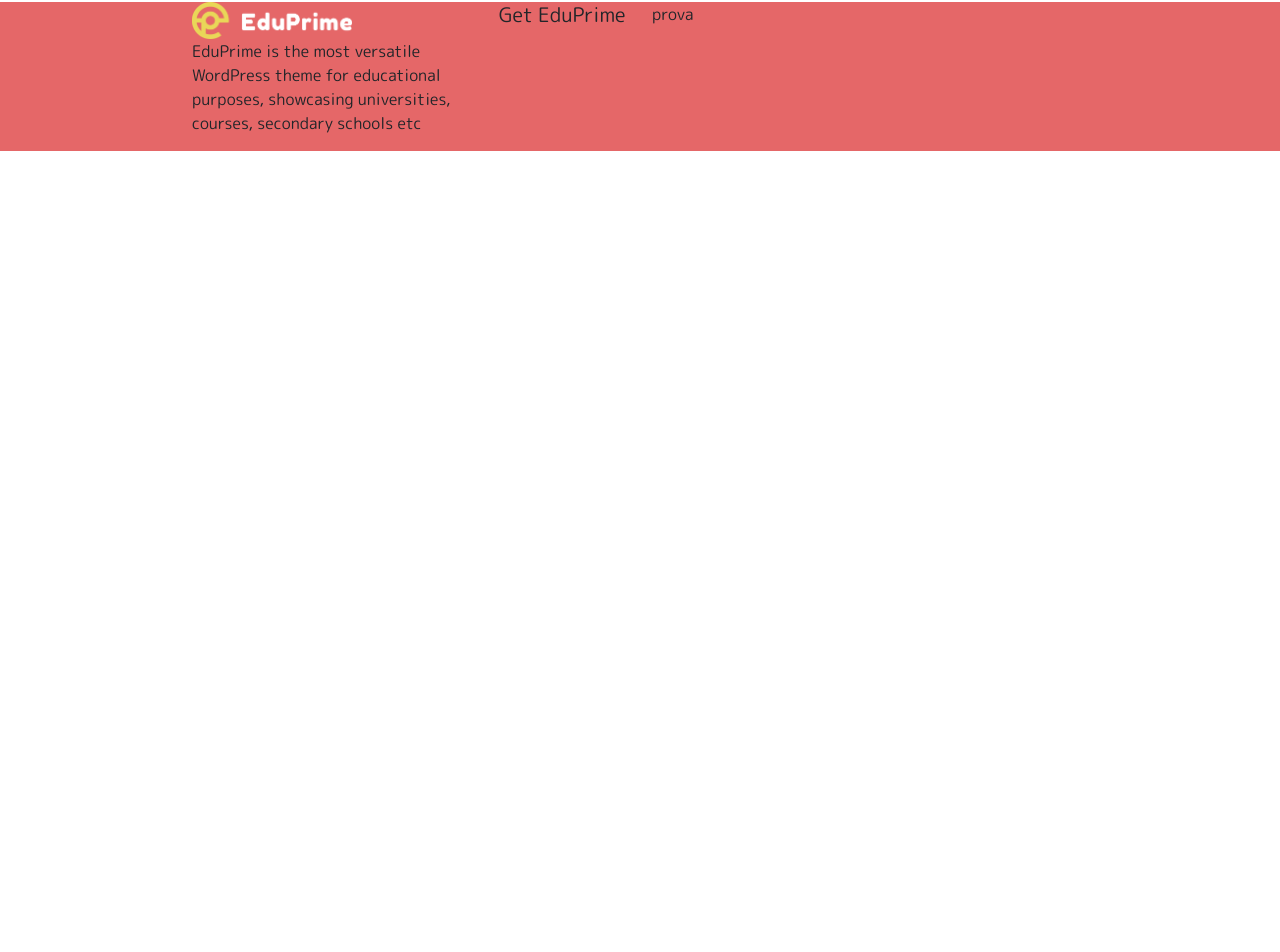
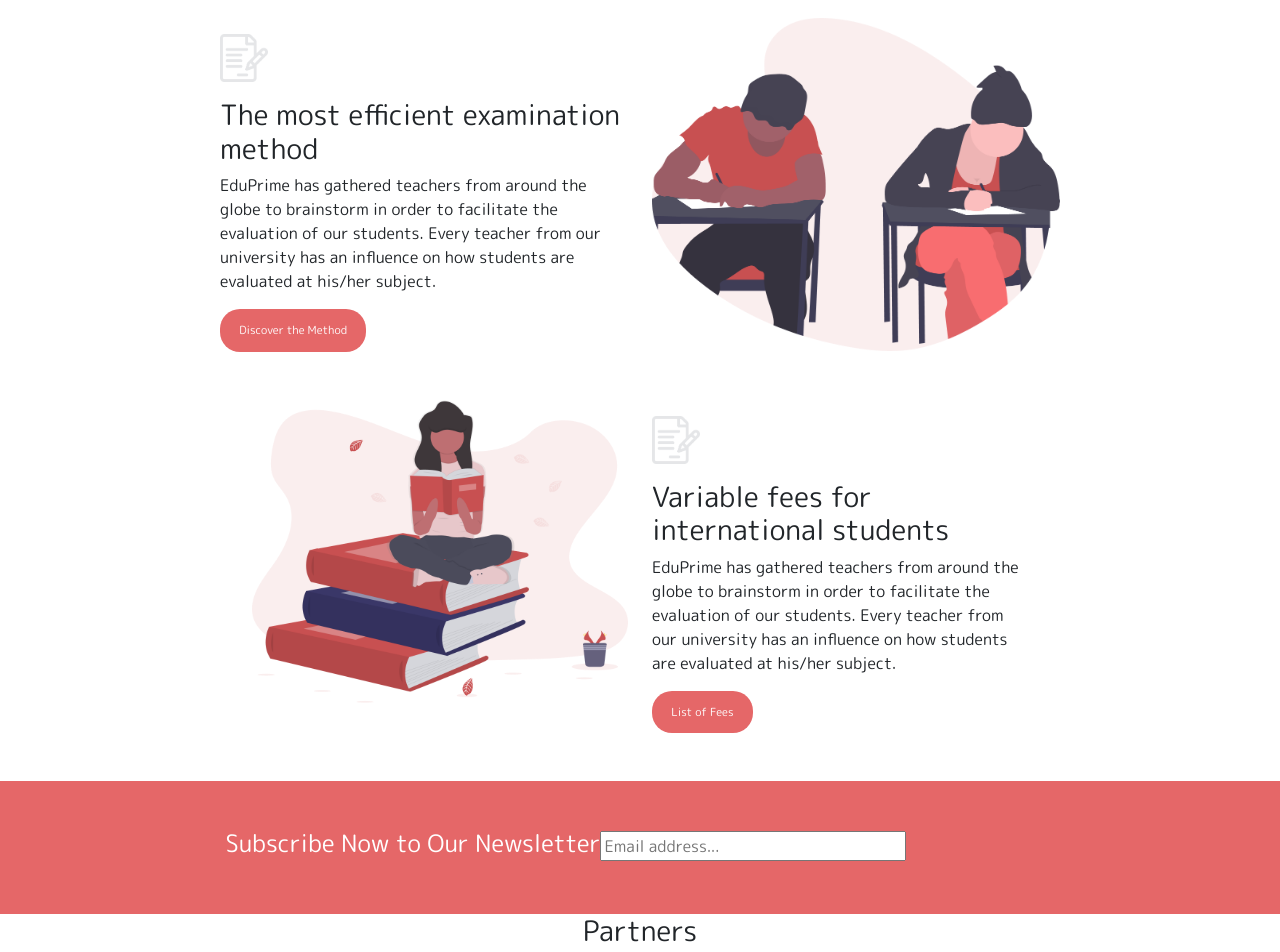
Before and after one commit to ludovicamessineo/proj-html-vuejs, a Vue app: page / in a window 1280 px wide. Shown: the part 2542-3494 px from the top of the page. Before the commit the page ends 2693 px from the top, so only its background shows below. Built offline with nearby package versions, Linux system fonts and the light colour scheme.

Commit message:
adding cta section

```diff
--- /dev/null
+++ b/src/components/AppCta.vue
@@ -0,0 +1,42 @@
+<template>
+    <section>
+        <div class="newsletter">
+            <div class="ms_container">
+                <h4>Subscribe Now to Our Newsletter</h4>
+                <input type="text" placeholder="Email address...">
+            </div>
+        </div>
+
+        <div class="partner">
+            <div class="ms_container">
+                <h3>Partners</h3>
+            </div>
+        </div>
+
+
+
+    </section>
+</template>
+
+<script>
+export default {
+
+}
+</script>
+
+<style lang="scss" scoped>
+
+.newsletter {
+    padding: 3rem;
+    background-color: #e56768;
+
+    h4 {
+        color: white;
+        display: inline-block;
+    }
+}
+
+.partner {
+    text-align: center;
+}
+</style>
--- a/src/components/AppMain.vue
+++ b/src/components/AppMain.vue
@@ -74,20 +74,50 @@
                       <p> {{item.price}} </p>
                   </div>
               </div>
+
+              <div class="row m-3">
+                  <div class="col">
+                      <img class="icon" :src="require('../assets/Exam-icon.png')" alt="">
+                      <h3>The most efficient examination method</h3>
+                      <p>EduPrime has gathered teachers from around the globe to brainstorm in order to facilitate the evaluation of our students. Every teacher from our university has an influence on how students are evaluated at his/her subject.</p>
+                      <button class="ms_btn-red">Discover the Method</button>
+                  </div>
+                  <div class="col">
+                      <img :src="require('../assets/Exam-Illustration.png')" alt="">
+                  </div>
+              </div>
+
+              <div class="row m-5">
+                  <div class="col">
+                      <img :src="require('../assets/Girl-Illustration.png')" alt="">
+                  </div>
+                  <div class="col">
+                      <img class="icon" :src="require('../assets/Exam-icon.png')" alt="">
+                      <h3>Variable fees for international students</h3>
+                      <p>EduPrime has gathered teachers from around the globe to brainstorm in order to facilitate the evaluation of our students. Every teacher from our university has an influence on how students are evaluated at his/her subject.</p>
+                      <button class="ms_btn-red">List of Fees</button>
+                  </div>
+              </div>
           </div>
       </section>
+
+      <AppCta />
+
+
   </main>
 </template>
 
 <script>
 import AppSectionText from './AppSectionText.vue'
 import AppSectionImg from './AppSectionImg.vue'
+import AppCta from './AppCta.vue'
 
 export default {
     name: 'AppMain',
     components: {
         AppSectionText,
-        AppSectionImg
+        AppSectionImg,
+        AppCta
     },
     data() {
        return {
```
